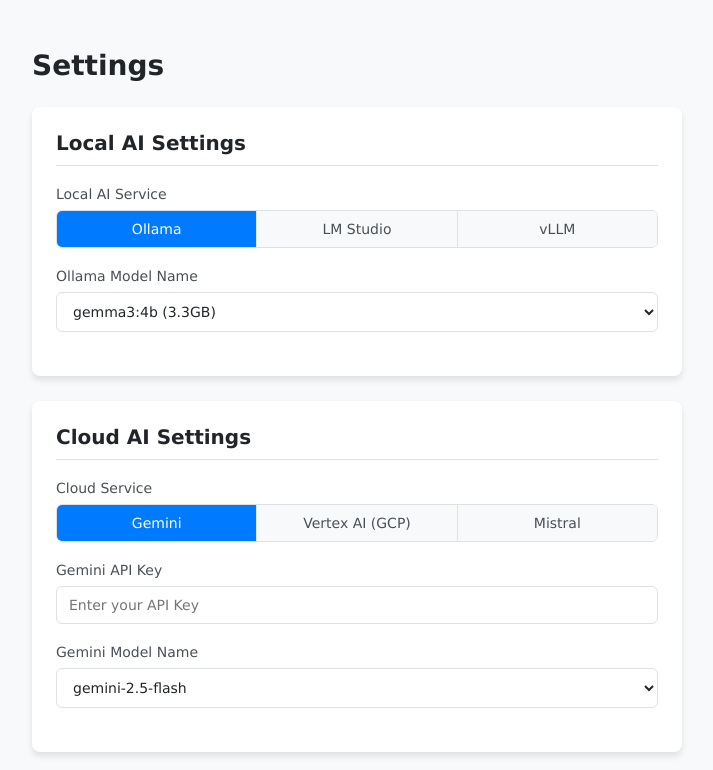
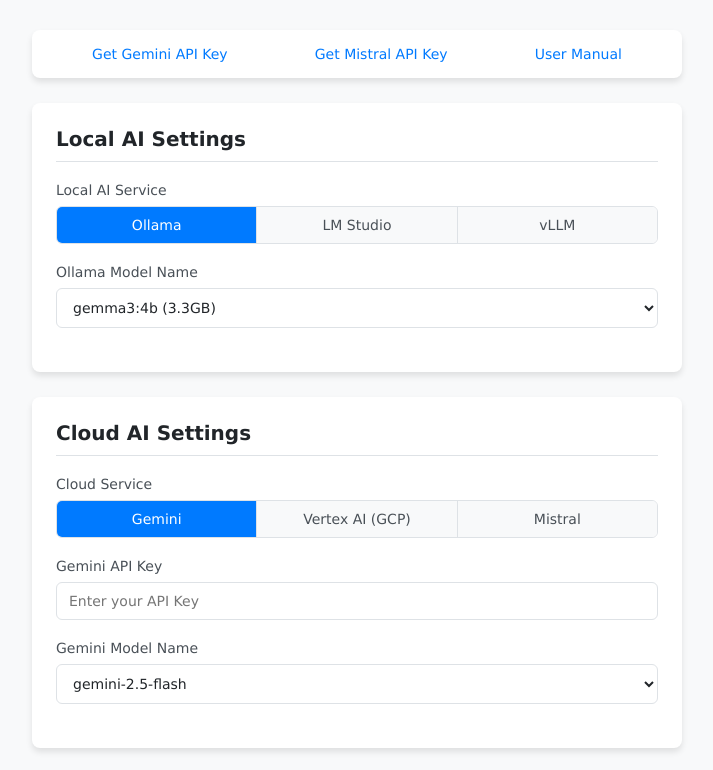
Before and after one commit to vincentwun/A-Eye-Web-Chat-Assistant, a browser extension: page src/option/options.html in a window 1280 px wide. Shown: the top 770 px of the page, without its empty margins (283-996 px from the left). Drawn offline with Linux system fonts and the light colour scheme.

Commit message:
Added Get API key link

```diff
--- a/src/main/sidepanel.js
+++ b/src/main/sidepanel.js
@@ -289,6 +289,7 @@
         this.uiManager.updateModeUI(newMode);
         const modeName = newMode === 'local' ? 'Local' : 'Cloud';
         this.voiceController.speakText(`Switched to ${modeName} Mode.`);
+        this.elements.userInput?.focus();
     }
 
     async handleSendMessage() {
--- a/src/option/options.css
+++ b/src/option/options.css
@@ -202,3 +202,29 @@
 .hidden {
   display: none !important;
 }
+
+.resource-links {
+  background-color: var(--card-background-color);
+  border-radius: var(--border-radius);
+  box-shadow: var(--card-shadow);
+  padding: 16px 24px;
+  margin-bottom: 25px;
+  display: flex;
+  justify-content: space-around;
+  align-items: center;
+  flex-wrap: wrap;
+  gap: 15px;
+}
+
+.resource-links a {
+  color: var(--primary-color);
+  text-decoration: none;
+  font-weight: 500;
+  font-size: 14px;
+  transition: color 0.2s;
+}
+
+.resource-links a:hover {
+  color: var(--primary-color-hover);
+  text-decoration: underline;
+}
--- a/src/option/options.html
+++ b/src/option/options.html
@@ -10,9 +10,14 @@
 
 <body>
     <div id="notification-bar"></div>
+    <div class="container">
 
-    <div class="container">
-        <h1>Settings</h1>
+        <div class="resource-links">
+            <a href="https://aistudio.google.com/welcome" target="_blank">Get Gemini API Key</a>
+            <a href="https://mistral.ai/" target="_blank">Get Mistral API Key</a>
+            <a href="https://github.com/vincentwun/A-Eye-Web-Chat-Assistant/blob/main/README.md" target="_blank">User
+                Manual</a>
+        </div>
 
         <div class="card">
             <h2>Local AI Settings</h2>
```
